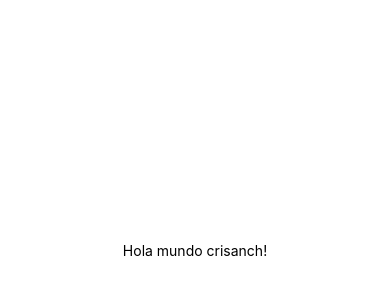
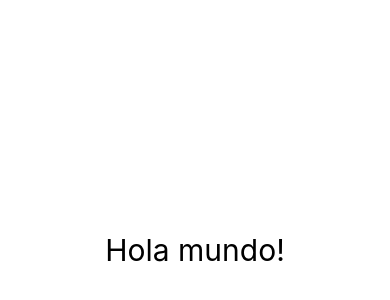
Before and after one commit to crisanch3CNN/react-native-init, a React Native app: screen / in a window 390 px wide. Shown: the part 172-472 px from the top of the page. Built offline with nearby package versions, Linux system fonts and the light colour scheme.

Commit message:
fet(hola mundo): hola mundo desde cero

```diff
--- a/App.js
+++ b/App.js
@@ -1,21 +1,12 @@
-import { StatusBar } from 'expo-status-bar';
-import React from 'react';
-import { StyleSheet, Text, View } from 'react-native';
+import React from "react";
+import { Text, View} from 'react-native';
 
-export default function App() {
-  return (
-    <View style={styles.container}>
-      <Text>Hola mundo crisanch!</Text>
-      <StatusBar style="auto" />
-    </View>
+const App = () => {
+  return(
+    <View style={{flex:1, justifyContent:'center', alignItems:'center'} }>
+      <Text style={{ fontSize: 30 }}>Hola mundo!</Text>
+    </View >
   );
-}
+};
 
-const styles = StyleSheet.create({
-  container: {
-    flex: 1,
-    backgroundColor: '#fff',
-    alignItems: 'center',
-    justifyContent: 'center',
-  },
-});
+export default App;
```
